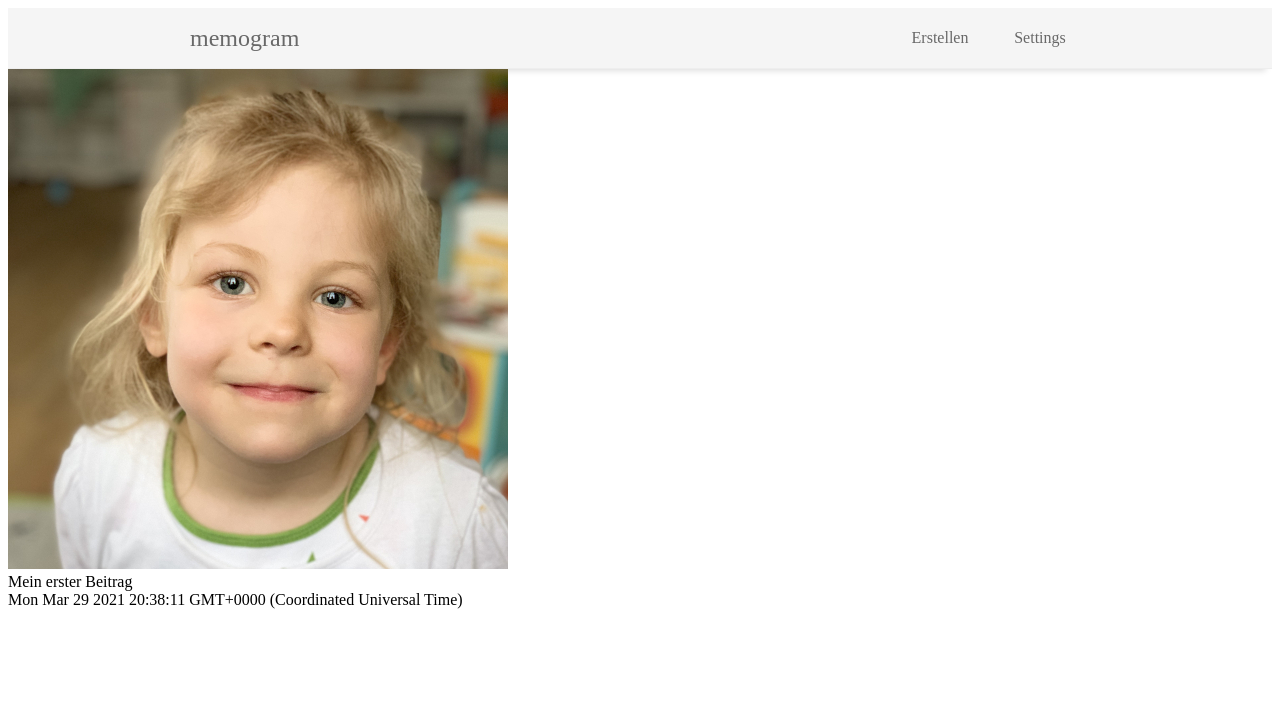
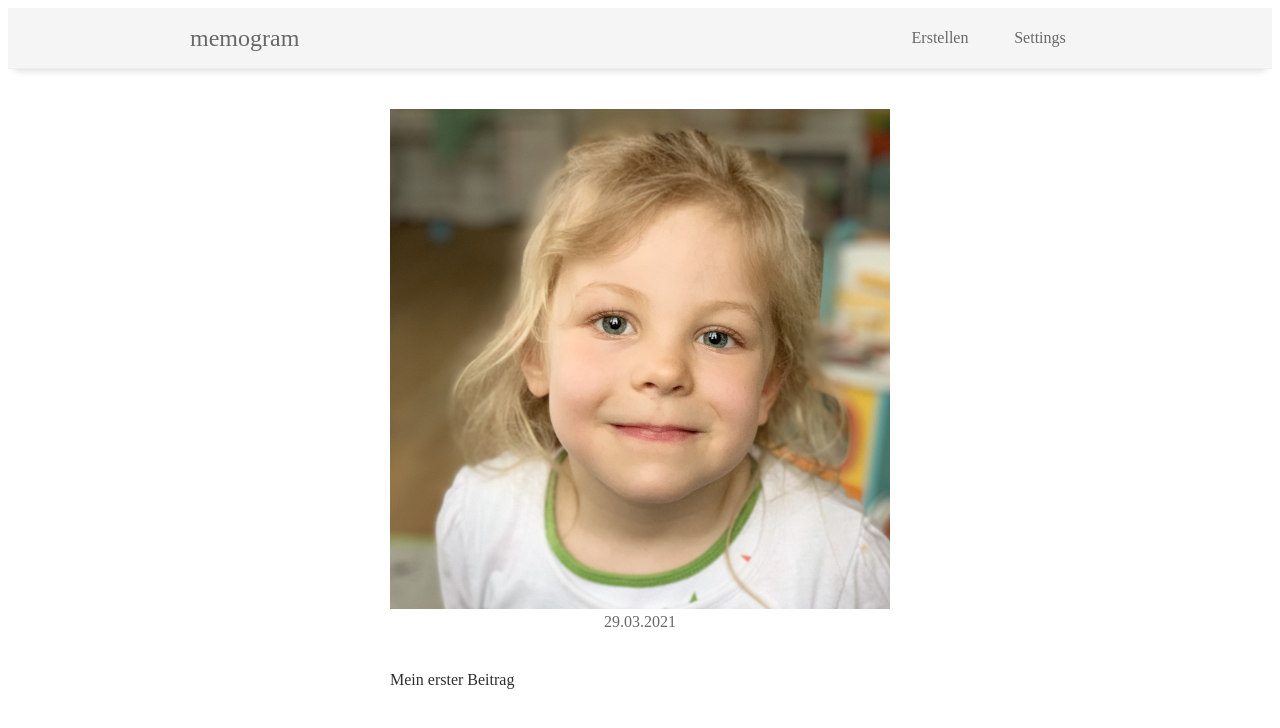
Before and after one commit to schokojulchen/memogram, an Angular app: page /memory/1 in a window 1280 px wide. Shown: the top 728 px of the page. Built offline with nearby package versions, Linux system fonts and the light colour scheme.

Commit message:
styled detailpage a bit

```diff
--- a/src/app/memory-detail/memory-detail.component.html
+++ b/src/app/memory-detail/memory-detail.component.html
@@ -1,7 +1,9 @@
-<div *ngIf="memory">
-
-  <img class="memoryImage" style="width: 500px; height: 500px;" src="{{memory.imagePath}}" />
-  <div>{{memory.text}}</div>
-  <div>{{memory.creationDate}}</div>
-
+<div class="memory-detail-container">
+  <div class="middle-detail-container" *ngIf="memory">
+    <img class="memoryImage" src="{{memory.imagePath}}" />
+    <div class="author-date-area">
+      <div class="date">{{memory.creationDate | date:'d.MM.Y'}}</div>
+    </div>
+    <div class="memoryText">{{memory.text}}</div>
+  </div>
 </div>
--- a/src/app/memory-detail/memory-detail.component.scss
+++ b/src/app/memory-detail/memory-detail.component.scss
@@ -0,0 +1,38 @@
+.memory-detail-container{
+  width: 100%;
+  background-color: #f5f5f5;
+}
+
+.middle-detail-container{
+  margin-top: 40px;
+  width: 50%;
+  min-width: 900px;
+  margin-left: 50%;
+  left: -450px;
+  position: absolute;
+  text-align: center;
+}
+
+.memoryImage{
+  width: 500px;
+  height: 500px;
+}
+
+.author-date-area{
+  width: 500px;
+  display: inline;
+}
+
+.date{
+  color: #686868;
+}
+
+.memoryText{
+  margin-top: 40px;
+  width: 500px;
+  left: -250px;
+  position: absolute;
+  margin-left: 50%;
+  text-align: left;
+  color: #2f2f2f;
+}
```
